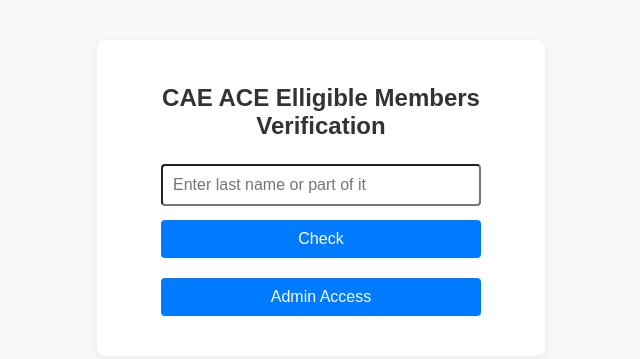
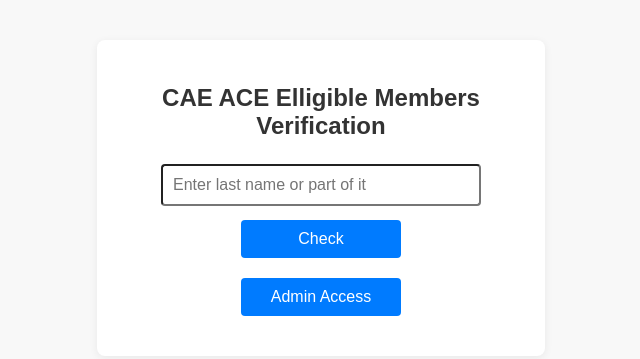
Before and after one commit to LK-Solutions/member_verification, a plain HTML site: page index.html in a window 1280 px wide. Shown: the whole page, without its empty margins (319-959 px from the left). Drawn offline with Linux system fonts and the light colour scheme.

Commit message:
style.css

```diff
--- a/style.css
+++ b/style.css
@@ -20,7 +20,7 @@ h2 {
   margin-bottom: 24px;
 }
 
-input[type="text"], input[type="file"], button {
+input[type="text"], input[type="file"] {
   width: 80%;
   max-width: 350px;
   min-width: 120px;
@@ -35,12 +35,23 @@ input[type="text"], input[type="file"], button {
 }
 
 button {
+  width: auto;
+  min-width: 160px;
+  max-width: 350px;
+  padding: 10px 18px;
+  font-size: 1em;
   background: #007bff;
   color: #fff;
   border: none;
+  border-radius: 4px;
   cursor: pointer;
   transition: background 0.2s;
   margin-bottom: 16px;
+  display: block;
+  margin-left: auto;
+  margin-right: auto;
+  text-align: center;
+  white-space: nowrap;
 }
 
 button:hover {
```
